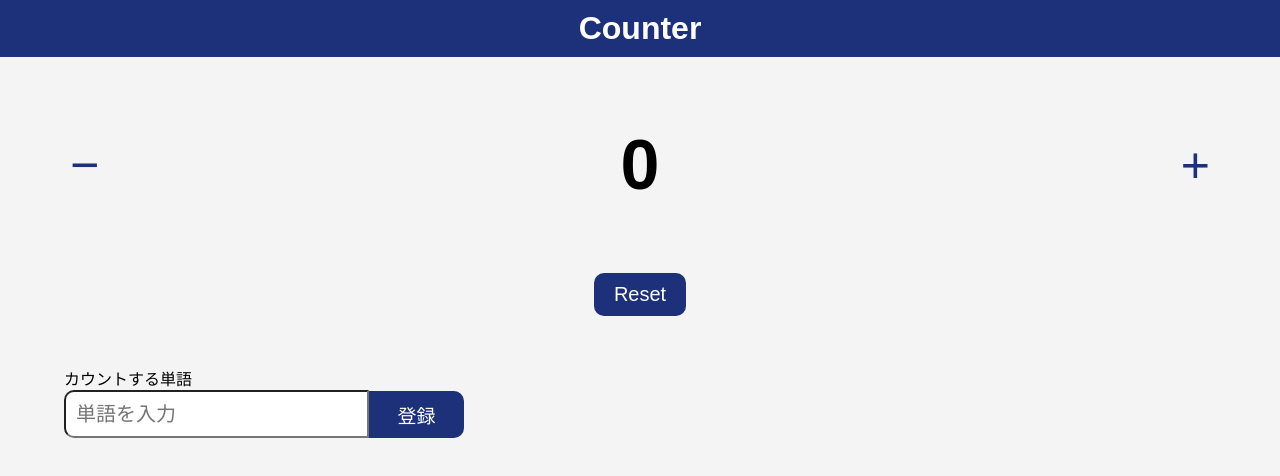
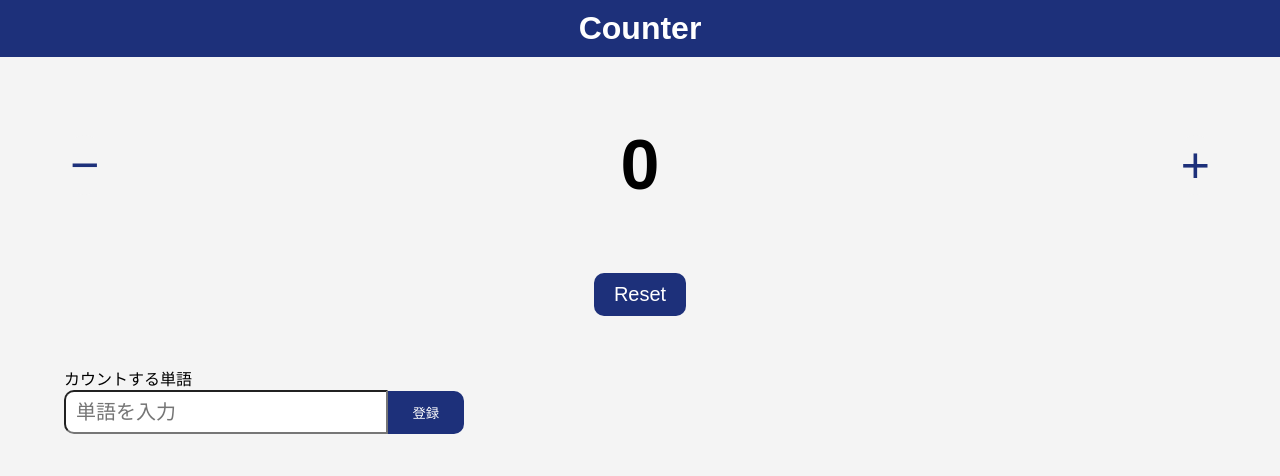
Before and after one commit to u5u5u5u/tokodai-counter, a website: page public/index.html in a window 1280 px wide. Drawn offline with nearby package versions, Linux system fonts and the light colour scheme; no server answers.

Commit message:
update:ui改善

```diff
--- a/public/style.css
+++ b/public/style.css
@@ -90,20 +90,21 @@ body {
   }
 
   input {
-    width: 75%;
-    height: 24px;
+    width: 80%;
+    height: 20px;
     font-size: 20px;
     border-radius: 10px 0 0 10px;
     padding: 10px;
   }
 
   button {
-    width: 25%;
-    height: auto;
+    display: flex;
+    justify-content: center;
+    align-items: center;
+    width: 20%;
     background: #1d307a;
-    font-size: 19px;
     color: #fff;
-    border: none;
+    border: 2px solid #1d307a;
     border-radius: 0 10px 10px 0;
     cursor: pointer;
     padding: 10px;
```
